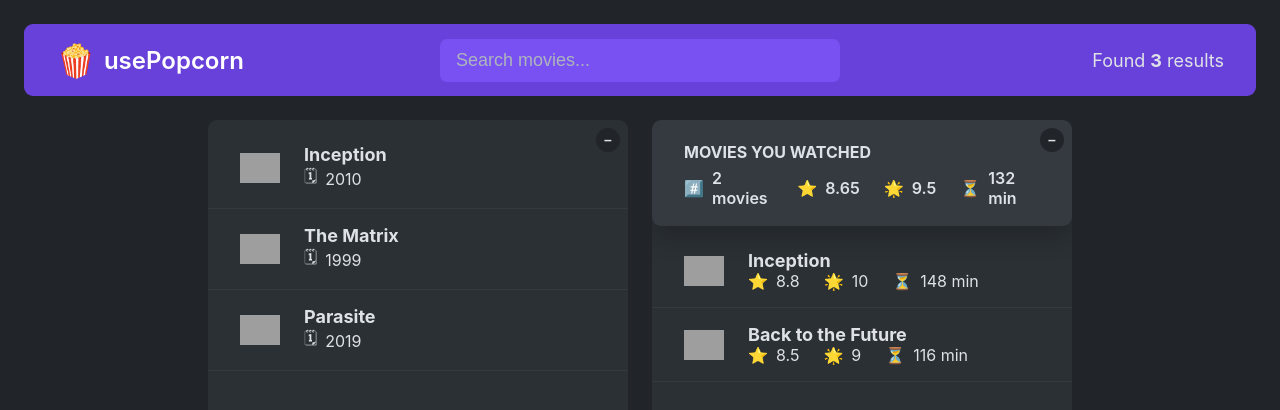
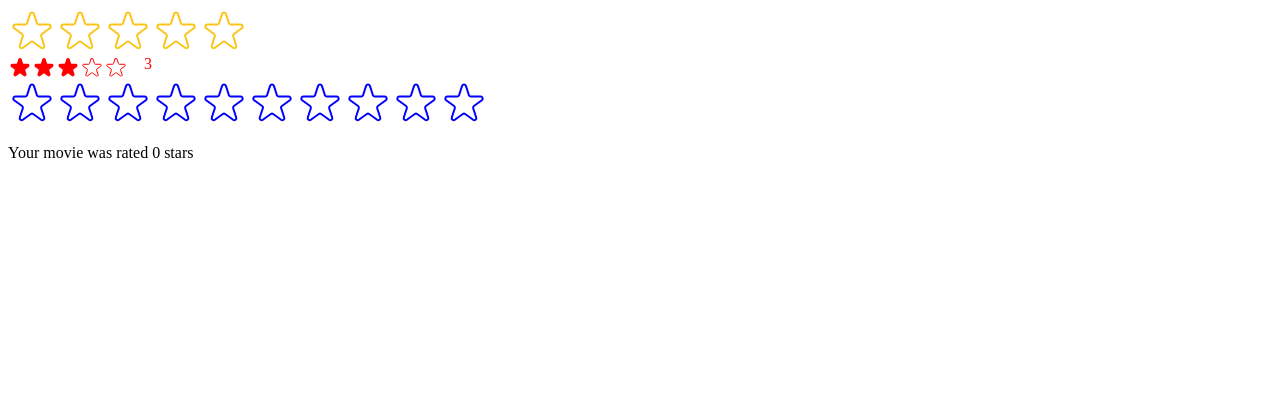
Before and after one commit to RidwanAdebosin/usePopcorn, a React (Create React App) app: page / in a window 1280 px wide. Shown: the top 410 px of the page. Built offline with nearby package versions, Linux system fonts and the light colour scheme; grey boxes are pictures that could not be loaded.

Commit message:
Reuseable starRating component added

```diff
--- /dev/null
+++ b/src/StarRating.js
@@ -0,0 +1,103 @@
+import { useState } from "react";
+
+const containerStyle = {
+  display: "flex",
+  alighItems: "center",
+  gap: "16px",
+};
+
+const starContainerStyle = {
+  display: "flex",
+};
+
+export default function StarRating({
+  maxRating = 5,
+  color = "#fcc419",
+  size = 48,
+  className = "",
+  messages = [],
+  defaultRating = 0,
+  onSetMovieRating,
+}) {
+  const [rating, setRating] = useState(defaultRating);
+  const [tempRating, setTempRating] = useState(0);
+
+  function handleRating(rating) {
+    setRating(rating);
+    onSetMovieRating(rating);
+  }
+
+  const textStyle = {
+    lineHeight: "1",
+    margin: "0",
+    color,
+    fontSize: `${size / 1.5}px`,
+  };
+
+  return (
+    <div style={containerStyle} className={className}>
+      <div style={starContainerStyle}>
+        {Array.from({ length: maxRating }, (_, i) => (
+          <Star
+            key={i}
+            full={tempRating ? tempRating >= i + 1 : rating >= i + 1}
+            onRate={() => handleRating(i + 1)}
+            onHoverIn={() => setTempRating(i + 1)}
+            onHoverOut={() => setTempRating(0)}
+            color={color}
+            size={size}
+          />
+        ))}
+      </div>
+      <p style={textStyle}>
+        {messages.length === maxRating
+          ? messages[tempRating ? tempRating - 1 : rating - 1]
+          : tempRating || rating || ""}
+      </p>
+    </div>
+  );
+}
+
+function Star({ onRate, full, onHoverIn, onHoverOut, color, size }) {
+  const starStyle = {
+    width: `${size}px`,
+    height: `${size}px`,
+    display: "block",
+    cursor: "pointer",
+  };
+
+  return (
+    <span
+      role="button"
+      style={starStyle}
+      onClick={onRate}
+      onMouseEnter={onHoverIn}
+      onMouseLeave={onHoverOut}
+    >
+      {full ? (
+        <svg
+          xmlns="http://www.w3.org/2000/svg"
+          viewBox="0 0 20 20"
+          fill={color}
+          stroke={color}
+        >
+          <path d="M9.049 2.927c.3-.921 1.603-.921 1.902 0l1.07 3.292a1 1 0 00.95.69h3.462c.969 0 1.371 1.24.588 1.81l-2.8 2.034a1 1 0 00-.364 1.118l1.07 3.292c.3.921-.755 1.688-1.54 1.118l-2.8-2.034a1 1 0 00-1.175 0l-2.8 2.034c-.784.57-1.838-.197-1.539-1.118l1.07-3.292a1 1 0 00-.364-1.118L2.98 8.72c-.783-.57-.38-1.81.588-1.81h3.461a1 1 0 00.951-.69l1.07-3.292z" />
+        </svg>
+      ) : (
+        <svg
+          xmlns="http://www.w3.org/2000/svg"
+          fill="none"
+          viewBox="0 0 24 24"
+          stroke={color}
+        >
+          <path
+            strokeLinecap="round"
+            strokeLinejoin="round"
+            strokeWidth="{2}"
+            d="M11.049 2.927c.3-.921 1.603-.921 1.902 0l1.519 4.674a1 1 0 00.95.69h4.915c.969 0 1.371 1.24.588 1.81l-3.976 2.888a1 1 0 00-.363 1.118l1.518 4.674c.3.922-.755 1.688-1.538 1.118l-3.976-2.888a1 1 0 00-1.176 0l-3.976 2.888c-.783.57-1.838-.197-1.538-1.118l1.518-4.674a1 1 0 00-.363-1.118l-3.976-2.888c-.784-.57-.38-1.81.588-1.81h4.914a1 1 0 00.951-.69l1.519-4.674z"
+          />
+        </svg>
+      )}
+    </span>
+  );
+}
--- a/src/index.js
+++ b/src/index.js
@@ -1,11 +1,34 @@
-import React from "react";
+import React, { useState } from "react";
 import ReactDOM from "react-dom/client";
-import "./index.css";
-import App from "./App";
+// import "./index.css";
+// import App from "./App";
+
+import StarRating from "./StarRating";
+
+function Test() {
+  const [movieRating, setMovieRating] = useState(0);
+  return (
+    <div>
+      <StarRating
+        color="blue"
+        maxRating={10}
+        onSetMovieRating={setMovieRating}
+      />
+      <p>Your movie was rated {movieRating} stars</p>
+    </div>
+  );
+}
 
 const root = ReactDOM.createRoot(document.getElementById("root"));
 root.render(
   <React.StrictMode>
-    <App />
+    {/* <App /> */}
+    <StarRating
+      maxRating={5}
+      messages={["Terrible", "Bad", "Okay", "Good", "Amazing"]}
+    />
+    {/* <StarRating maxRating={10} /> */}
+    <StarRating size={24} color="red" className="test" defaultRating={3} />
+    <Test />
   </React.StrictMode>
 );
```
